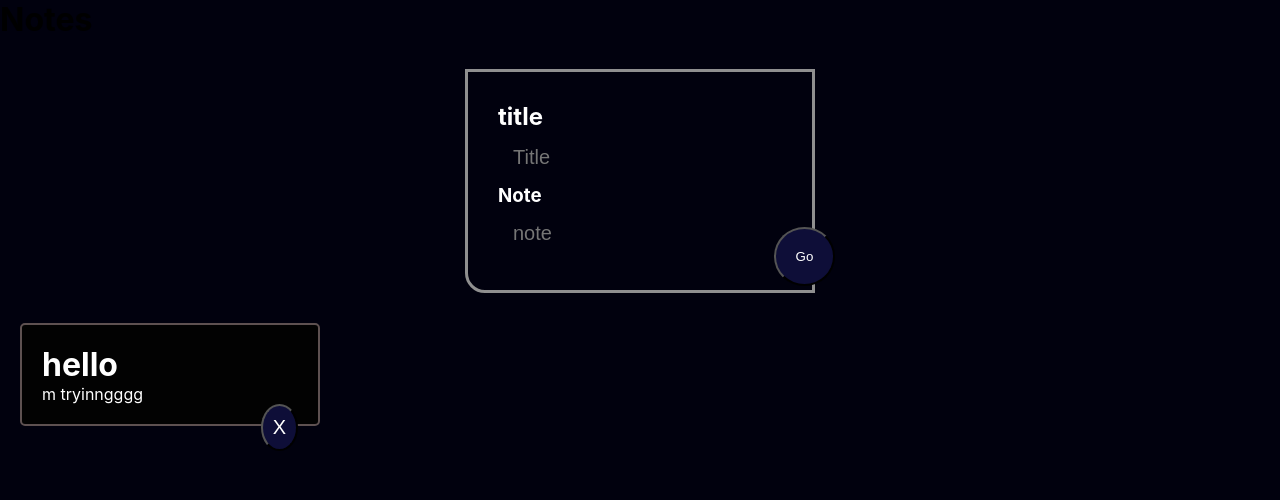
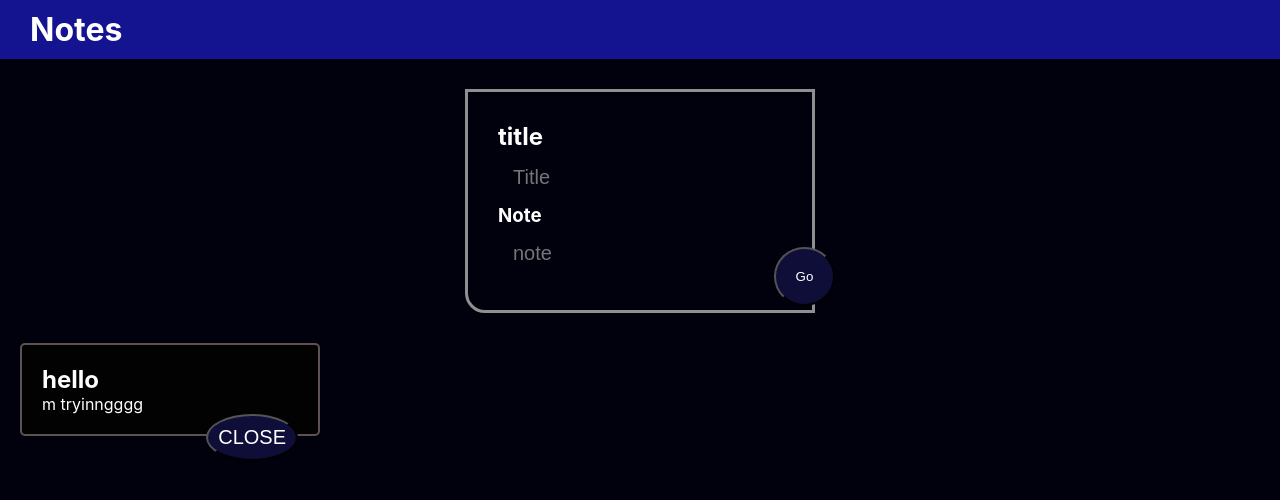
Before and after one commit to khalilweeb/noteMaker, a React (Create React App) app: page / in a window 1280 px wide. Shown: the top 500 px of the page. Built offline with nearby package versions, Linux system fonts and the light colour scheme.

Commit message:
adding some css

```diff
--- a/src/App.css
+++ b/src/App.css
@@ -9,9 +9,9 @@
     box-sizing: border-box;
   }
 
-.app h1 {
+.App h1 {
   width: 100%;
   color: #ffff;
-  background-color: rgb(24, 24, 139);
+  background-color: rgb(20, 20, 145);
   padding: 10px 30px;
 }
--- a/src/HisNotes/Hisnote.js
+++ b/src/HisNotes/Hisnote.js
@@ -9,9 +9,9 @@ const Hisnote = props => {
 
         return (
             <div className="hisnote">
-                <h1>{props.title}</h1>
+                <h2>{props.title}</h2>
                 <p>{props.note}</p>
-                <button>X</button>
+                <button>CLOSE</button>
             </div>
 
         )
```
